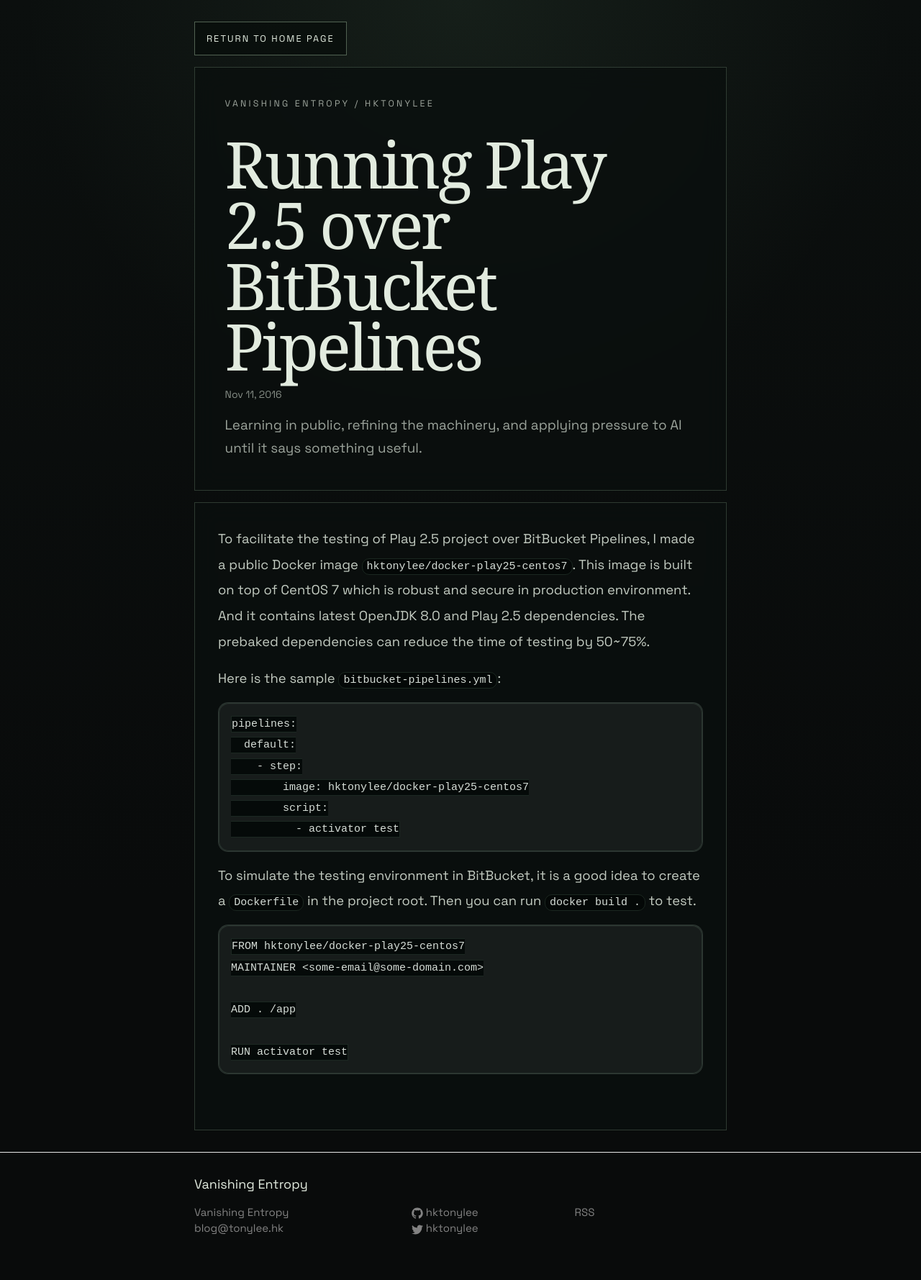
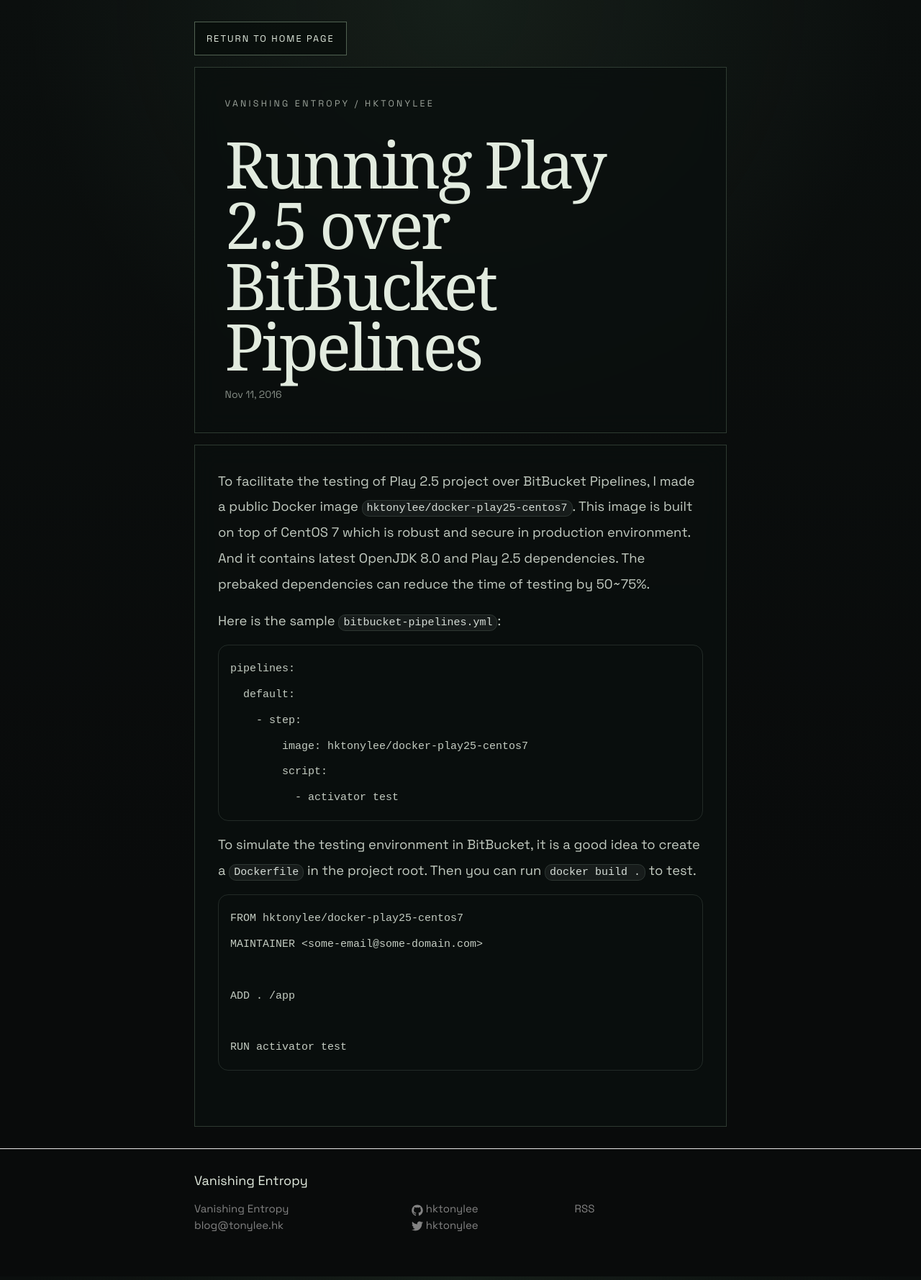
Before and after one commit to hktonylee/hktonylee.github.io, a Jekyll site: the page built from _posts/2016-11-11-running-play-2-5-over-bitbucket-pipelines.md, in a window 1280 px wide. Shown: the whole page at 72% size. Built offline with Jekyll 4.4.1, drawn with Linux system fonts in a browser that asks for light colours; some web fonts are replaced.

Commit message:
Add automating‑automation draft and refine portal interactions
- Create new draft post “Automating Automation” using post layout
- Remove static manifesto text from post header
- Update immersive CSS: hero lede shadow, portal opacity, syntax highlighting, and base styles
- Enhance homepage JS: smooth drift for portals and interactive elements, class‑based reveal, and scroll handling
- Add tests for new JS behavior and CSS changes

```diff
--- a/_layouts/post.html
+++ b/_layouts/post.html
@@ -16,7 +16,6 @@ hide_site_chrome: true
     <p class="signal-post-header__meta post-meta">
       <time datetime="{{ page.date | date_to_xmlschema }}" itemprop="datePublished">{{ page.date | date: "%b %-d, %Y" }}</time>{% if page.author %} • <span itemprop="author" itemscope itemtype="http://schema.org/Person"><span itemprop="name">{{ page.author }}</span></span>{% endif %}
     </p>
-    <p class="signal-post-header__manifesto">Learning in public, refining the machinery, and applying pressure to AI until it says something useful.</p>
   </header>
 
   <div class="signal-post-frame">
--- a/_sass/_base.scss
+++ b/_sass/_base.scss
@@ -127,7 +127,6 @@ blockquote {
 /**
  * Code formatting
  */
-pre,
 code {
     font-size: 15px;
     border: 1px solid rgba(123, 144, 131, 0.22);
@@ -141,6 +140,10 @@ code {
 }
 
 pre {
+    border: 1px solid rgba(123, 144, 131, 0.22);
+    border-radius: 10px;
+    background-color: transparent;
+    color: inherit;
     padding: 14px 16px;
     overflow-x: auto;
 
--- a/_sass/_immersive.scss
+++ b/_sass/_immersive.scss
@@ -102,13 +102,20 @@ body.signal-post {
 
 .signal-hero__lede,
 .signal-manifesto__text,
-.post-portal__excerpt,
-.signal-post-header__manifesto {
+.post-portal__excerpt {
   margin: 0;
   max-width: 42rem;
   font-size: clamp(1rem, 1.8vw, 1.18rem);
   line-height: 1.7;
   color: $signal-muted;
+}
+
+.signal-hero__lede {
+  text-shadow:
+    0 1px 2px rgba(4, 8, 7, 0.42),
+    0 0 18px rgba(4, 8, 7, 0.18),
+    0 2px 8px rgba(4, 8, 7, 0.3),
+    0 0 30px rgba(4, 8, 7, 0.12);
 }
 
 .signal-hero__actions {
@@ -223,9 +230,8 @@ body.signal-post {
   grid-template-columns: repeat(12, minmax(0, 1fr));
   gap: 1rem;
   padding: 0 clamp(1.25rem, 4vw, 3rem);
-  opacity: 0.28;
   transform: translate3d(0, 22px, 0);
-  will-change: transform, opacity;
+  will-change: transform;
 }
 
 .signal-home-footer {
@@ -240,10 +246,12 @@ body.signal-post {
   gap: 1rem;
   min-height: 19rem;
   padding: 1.3rem;
+  opacity: 0.28;
   overflow: hidden;
   transform: translate3d(0, 0, 0);
   transition:
     transform 260ms ease,
+    opacity 260ms ease,
     border-color 260ms ease,
     background-color 260ms ease;
 }
@@ -275,9 +283,14 @@ body.signal-post {
 
 .post-portal:hover,
 .post-portal:focus-within {
+  opacity: 1;
   border-color: rgba(216, 255, 122, 0.44);
   background: rgba(20, 26, 24, 0.86);
   transform: translateY(-8px);
+}
+
+.portal-grid--revealed .post-portal {
+  opacity: 1;
 }
 
 .post-portal__index {
@@ -434,12 +447,6 @@ body.signal-post {
   color: $signal-accent-strong;
 }
 
-.signal-post-content code,
-.signal-post-content pre {
-  background: rgba(4, 8, 7, 0.9);
-  border: 1px solid rgba(150, 198, 161, 0.16);
-}
-
 .signal-post-content blockquote {
   margin-left: 0;
   padding-left: 1rem;
--- a/_sass/_syntax-highlighting.scss
+++ b/_sass/_syntax-highlighting.scss
@@ -2,16 +2,15 @@
  * Syntax highlighting styles
  */
 .highlight {
-    background: #171c1b;
+    background: transparent;
     border: 1px solid rgba(123, 144, 131, 0.22);
     border-radius: 14px;
-    color: #d6ddd7;
-    box-shadow: inset 0 1px 0 rgba(255, 255, 255, 0.03);
+    color: inherit;
     @extend %vertical-rhythm;
     overflow-x: auto;
 
     .highlighter-rouge & {
-      background: #171c1b;
+      background: transparent;
     }
 
     pre,
```
Also changed, not shown: _drafts/automating-automation.md (added, +4 -0 lines), assets/js/homepage.js (+57 -9 lines), 1 other file.
